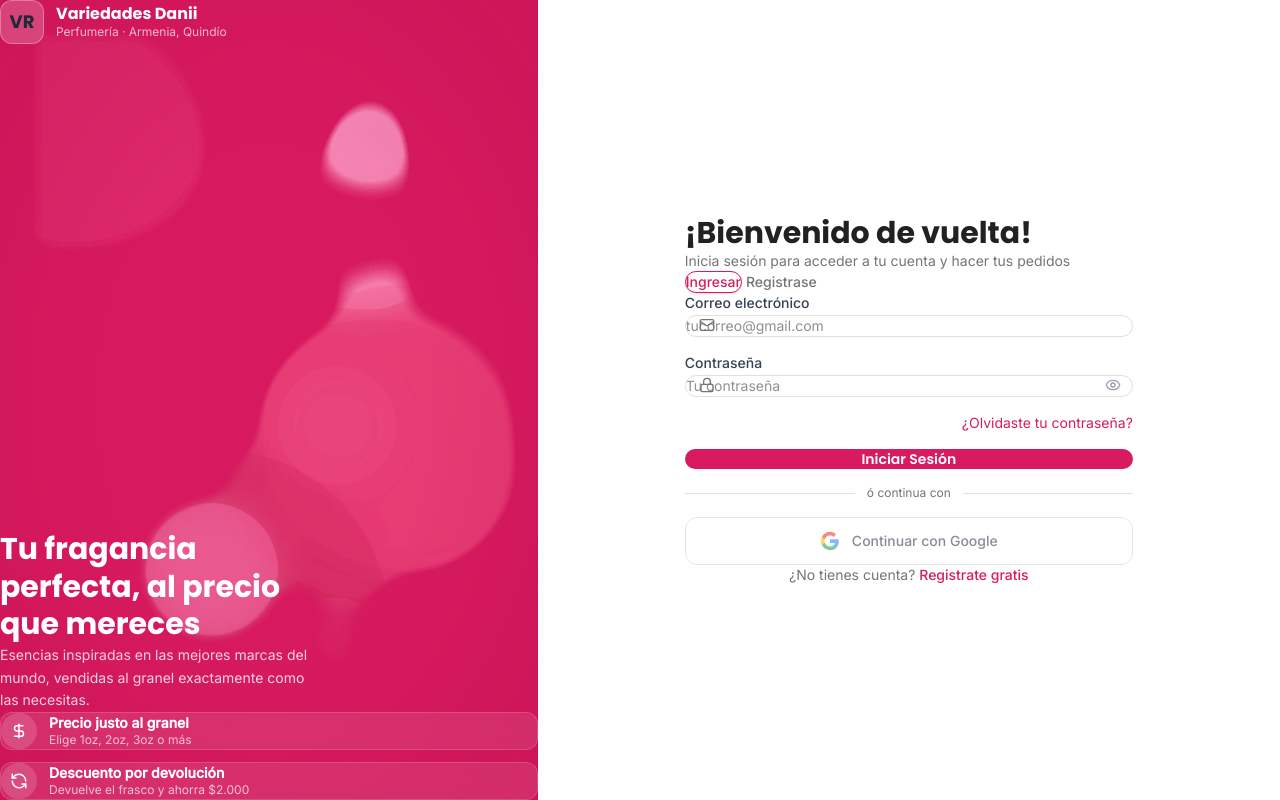
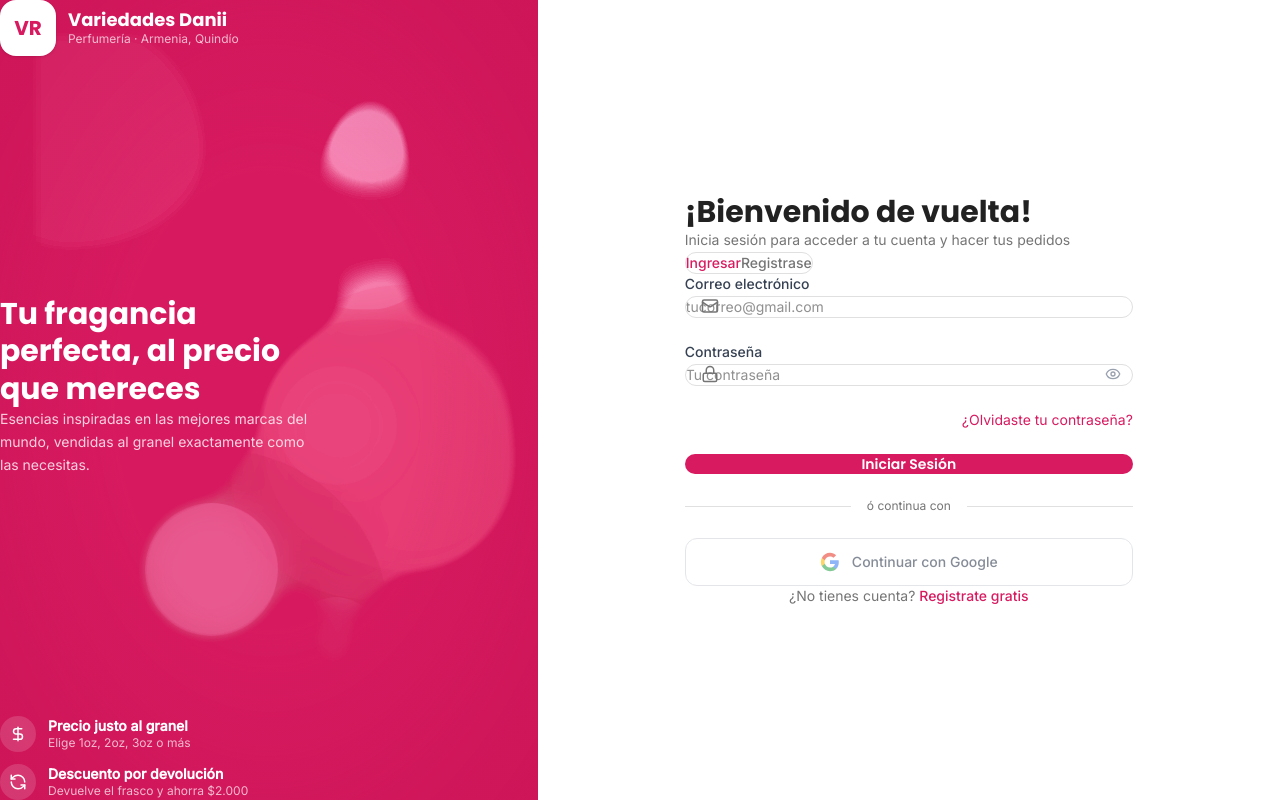
Before and after one commit to DanielRRL/variedadesDanii, a React (Vite) app in the folder frontendVD/: page /login in a window 1280 px wide. Built offline with nearby package versions, Linux system fonts and the light colour scheme; no server answers.

Commit message:
feat(auth): improve styling and layout of AuthLayout and LoginPage for better user experience

```diff
--- a/frontendVD/src/components/auth/AuthLayout.tsx
+++ b/frontendVD/src/components/auth/AuthLayout.tsx
@@ -89,8 +89,8 @@ export default function AuthLayout({
       <div
         className={`relative overflow-hidden ${panelBg} text-white
           flex flex-col
-          px-6 py-6 sm:py-8 lg:px-10 lg:py-12
-          lg:w-[42%] lg:sticky lg:top-0 lg:h-screen lg:overflow-hidden
+          px-8 py-10 sm:py-12 lg:px-16 lg:py-14
+          lg:w-[42%] lg:sticky lg:top-0 lg:h-screen lg:overflow-y-auto
           min-h-50 sm:min-h-65`}
       >
         {/* Lava lamp blobs — pink variant */}
@@ -136,17 +136,17 @@ export default function AuthLayout({
 
           {/* Logo */}
           <div className="flex items-center gap-3">
-            <div className="w-11 h-11 rounded-xl bg-white/20 border border-white/30 backdrop-blur-sm flex items-center justify-center font-heading font-bold text-lg text-gray-800">
+            <div className="w-14 h-14 rounded-2xl bg-white backdrop-blur-sm flex items-center justify-center font-heading font-bold text-xl text-brand-pink shadow-sm">
               VR
             </div>
             <div>
-              <p className="font-heading font-bold text-base leading-tight">Variedades Danii</p>
+              <p className="font-heading font-bold text-lg leading-tight">Variedades Danii</p>
               <p className="text-white/70 text-xs">Perfumería · Armenia, Quindío</p>
             </div>
           </div>
 
           {/* Headline + description */}
-          <div className="mt-auto mb-auto py-4 sm:py-6 lg:py-0 lg:mt-0 lg:mb-0 flex flex-col items-start justify-center lg:justify-end lg:flex-1">
+          <div className="flex-1 flex flex-col items-start justify-center py-4 sm:py-6 lg:py-8">
             <h2 className="font-heading text-2xl lg:text-3xl font-bold leading-tight max-w-[320px]">
               {headline}
             </h2>
@@ -157,11 +157,11 @@ export default function AuthLayout({
 
           {/* Feature cards */}
           {features.length > 0 && (
-            <div className="hidden sm:flex flex-col gap-3 mt-4 lg:mt-6">
+            <div className="hidden sm:flex flex-col gap-3">
               {features.map((f, i) => (
                 <div
                   key={i}
-                  className="flex items-center gap-3 bg-white/10 border border-white/15 backdrop-blur-sm rounded-xl px-4 py-3"
+                  className="flex items-center gap-3 px-1 py-2"
                 >
                   <div className="flex-none w-9 h-9 rounded-full bg-white/15 flex items-center justify-center text-white">
                     {f.icon}
--- a/frontendVD/src/pages/auth/LoginPage.tsx
+++ b/frontendVD/src/pages/auth/LoginPage.tsx
@@ -108,17 +108,17 @@ export default function LoginPage() {
       <h1 className="font-heading text-2xl lg:text-3xl font-bold text-text-primary">
         ¡Bienvenido de vuelta!
       </h1>
-      <p className="text-muted text-sm mt-1">
+      <p className="text-muted text-sm mt-2">
         Inicia sesión para acceder a tu cuenta y hacer tus pedidos
       </p>
 
       {/* Tabs */}
-      <div className="flex gap-1 mt-6 mb-5">
+      <div className="inline-flex border border-border rounded-full p-1 mt-8 mb-8">
         <button
           onClick={() => setActiveTab('login')}
-          className={`px-5 py-2 rounded-full text-sm font-medium transition-colors ${
+          className={`px-6 py-2 rounded-full text-sm font-medium transition-colors ${
             activeTab === 'login'
-              ? 'bg-white border border-brand-pink text-brand-pink shadow-sm'
+              ? 'text-brand-pink'
               : 'text-muted hover:text-text-primary'
           }`}
         >
@@ -126,9 +126,9 @@ export default function LoginPage() {
         </button>
         <button
           onClick={() => { setActiveTab('register'); navigate('/register'); }}
-          className={`px-5 py-2 rounded-full text-sm font-medium transition-colors ${
+          className={`px-6 py-2 rounded-full text-sm font-medium transition-colors ${
             activeTab === 'register'
-              ? 'bg-white border border-brand-pink text-brand-pink shadow-sm'
+              ? 'text-brand-pink'
               : 'text-muted hover:text-text-primary'
           }`}
         >
@@ -159,15 +159,15 @@ export default function LoginPage() {
       )}
 
       {/* Form */}
-      <form onSubmit={handleSubmit} className="flex flex-col gap-4">
+      <form onSubmit={handleSubmit} className="flex flex-col gap-6">
 
         {/* Email */}
         <div>
-          <label className="text-sm font-medium text-gray-700 block mb-1.5" htmlFor="email">
+          <label className="text-sm font-medium text-gray-700 block mb-2" htmlFor="email">
             Correo electrónico
           </label>
           <div className="relative">
-            <Mail size={16} className="pointer-events-none absolute left-3.5 top-1/2 -translate-y-1/2 text-muted w-4 h-4" />
+            <Mail size={18} className="pointer-events-none absolute left-4 top-1/2 -translate-y-1/2 text-muted" />
             <input
               id="email"
               type="email"
@@ -175,7 +175,7 @@ export default function LoginPage() {
               required
               value={email}
               onChange={(e) => { setEmail(e.target.value); setFieldErrors({}); setError(''); }}
-              className={`w-full rounded-xl border pl-11 pr-3 py-3 text-sm focus:outline-none focus:ring-2 transition-colors ${
+              className={`w-full rounded-xl border pl-12 pr-4 py-3.5 text-sm focus:outline-none focus:ring-2 transition-colors ${
                 fieldErrors.email
                   ? 'border-red-400 bg-red-50 focus:ring-red-200 focus:border-red-400'
                   : 'border-border focus:ring-brand-pink/40 focus:border-brand-pink'
@@ -192,11 +192,11 @@ export default function LoginPage() {
 
         {/* Password */}
         <div>
-          <label className="text-sm font-medium text-gray-700 block mb-1.5" htmlFor="password">
+          <label className="text-sm font-medium text-gray-700 block mb-2" htmlFor="password">
             Contraseña
           </label>
           <div className="relative">
-            <Lock size={16} className="pointer-events-none absolute left-3.5 top-1/2 -translate-y-1/2 text-muted w-4 h-4" />
+            <Lock size={18} className="pointer-events-none absolute left-4 top-1/2 -translate-y-1/2 text-muted" />
             <input
               id="password"
               type={showPassword ? 'text' : 'password'}
@@ -204,7 +204,7 @@ export default function LoginPage() {
               required
               value={password}
               onChange={(e) => { setPassword(e.target.value); setFieldErrors({}); setError(''); }}
-              className={`w-full rounded-xl border pl-11 pr-10 py-3 text-sm focus:outline-none focus:ring-2 transition-colors ${
+              className={`w-full rounded-xl border pl-14 pr-10 py-3.5 text-sm focus:outline-none focus:ring-2 transition-colors ${
                 fieldErrors.password
                   ? 'border-red-400 bg-red-50 focus:ring-red-200 focus:border-red-400'
                   : 'border-border focus:ring-brand-pink/40 focus:border-brand-pink'
@@ -228,7 +228,7 @@ export default function LoginPage() {
         </div>
 
         {/* Forgot password */}
-        <div className="flex justify-end mt-1">
+        <div className="flex justify-end -mt-2">
           <Link
             to="/forgot-password"
             className="text-sm text-brand-pink hover:underline"
@@ -241,7 +241,7 @@ export default function LoginPage() {
         <button
           type="submit"
           disabled={loading}
-          className="w-full bg-brand-pink hover:bg-pink-700 active:scale-[0.98] transition-colors disabled:opacity-50 disabled:cursor-not-allowed text-white font-heading font-semibold py-3 rounded-full text-sm mt-1"
+          className="w-full bg-brand-pink hover:bg-pink-700 active:scale-[0.98] transition-colors disabled:opacity-50 disabled:cursor-not-allowed text-white font-heading font-semibold py-4 rounded-full text-sm mt-2"
         >
           {loading
             ? <span className="inline-flex items-center gap-2"><Loader2 size={16} className="animate-spin" /> Ingresando...</span>
@@ -251,7 +251,7 @@ export default function LoginPage() {
         </button>
 
         {/* Divider */}
-        <div className="flex items-center gap-3 my-4">
+        <div className="flex items-center gap-4 my-2">
           <div className="flex-1 h-px bg-border" />
           <span className="text-xs text-muted whitespace-nowrap">ó continua con</span>
           <div className="flex-1 h-px bg-border" />
```
